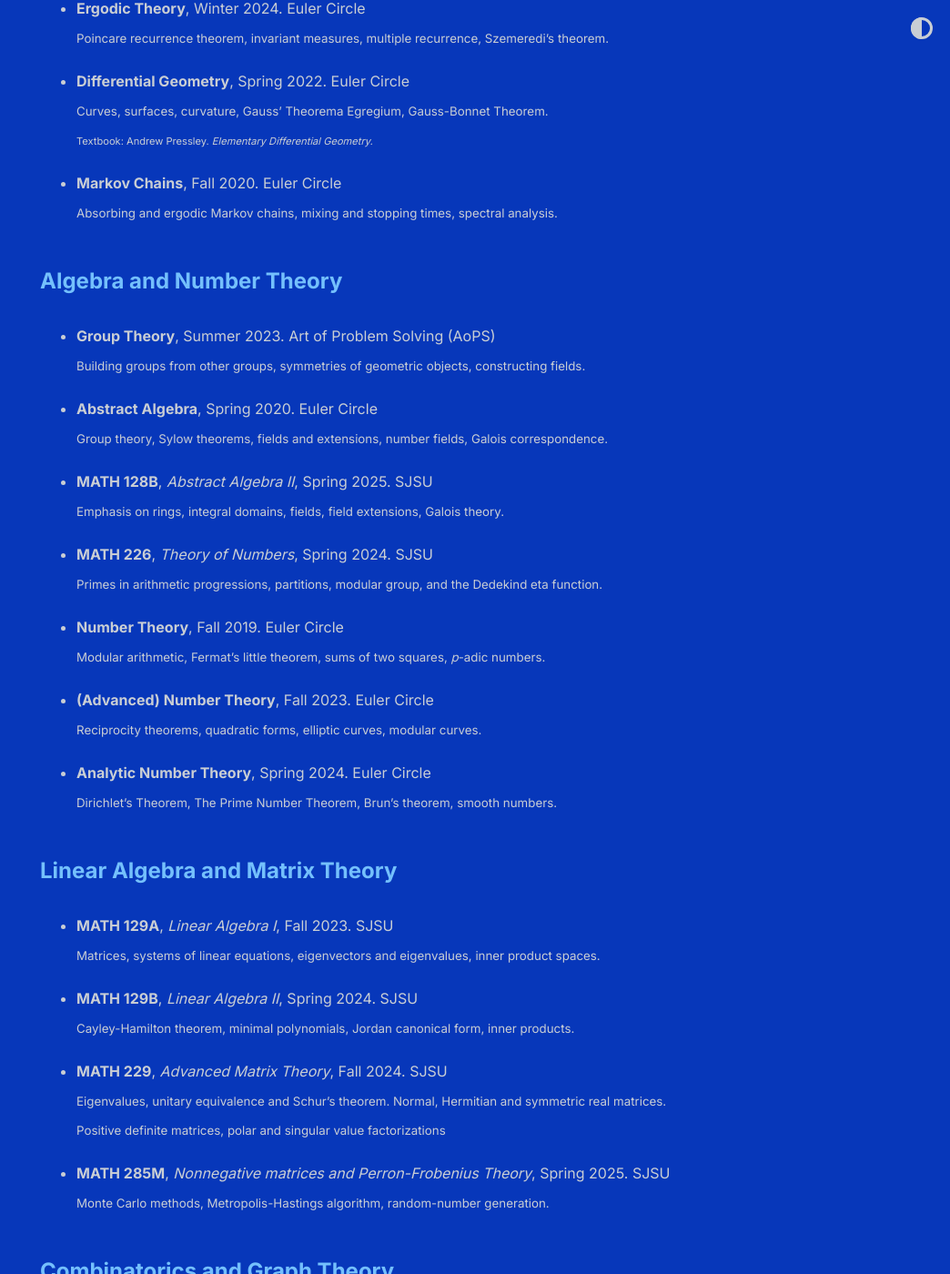
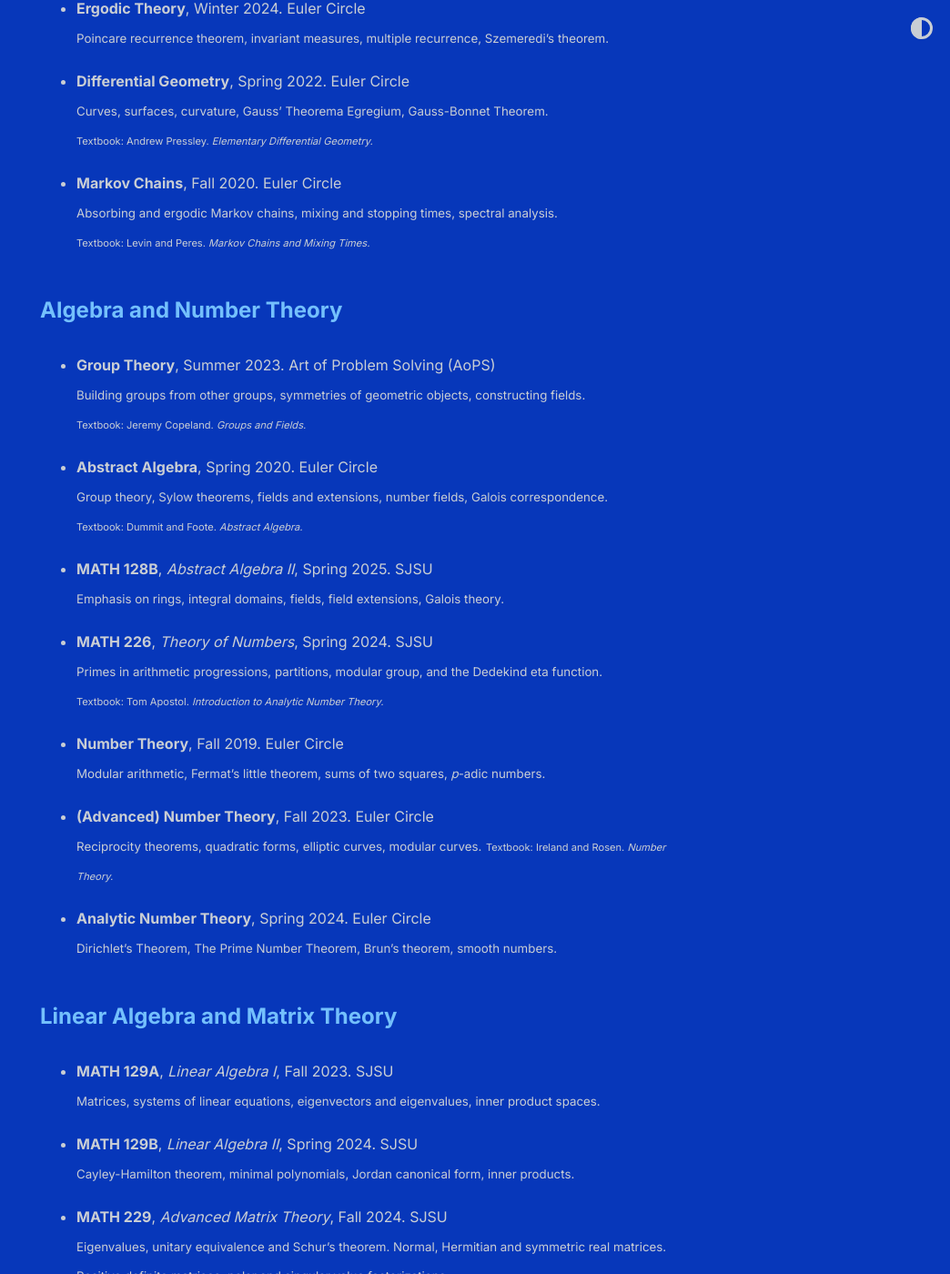
Before and after one commit to shihankanungo/shihankanungo.github.io, a Jekyll site: the page built from courses.md, in a window 1280 px wide and 1400 px high, scrolled down 1289 px. Shown: the whole window at 91% size, without its empty margins (236-1280 px from the left). Built offline with Jekyll 4.4.1, drawn with Linux system fonts in a browser that asks for light colours.

Commit message:
Update courses.md

```diff
--- a/courses.md
+++ b/courses.md
@@ -49,27 +49,32 @@ title: Mathematics coursework
 
 
 - **Markov Chains**, Fall 2020. Euler Circle <br>
-  <small>Absorbing and ergodic Markov chains, mixing and stopping times, spectral analysis.</small>
+  <small>Absorbing and ergodic Markov chains, mixing and stopping times, spectral analysis.</small> <br>
+  <small><small>Textbook: Levin and Peres. <i>Markov Chains and Mixing Times.</i></small></small>
 
 ## Algebra and Number Theory
 
 - **Group Theory**, Summer 2023. Art of Problem Solving (AoPS) <br>
-  <small>Building groups from other groups, symmetries of geometric objects, constructing fields.</small>
+  <small>Building groups from other groups, symmetries of geometric objects, constructing fields.</small> <br>
+  <small><small>Textbook: Jeremy Copeland. <i>Groups and Fields.</i></small></small>
 
 - **Abstract Algebra**, Spring 2020. Euler Circle <br>
-  <small>Group theory, Sylow theorems, fields and extensions, number fields, Galois correspondence.</small>
+  <small>Group theory, Sylow theorems, fields and extensions, number fields, Galois correspondence.</small> <br>
+  <small><small>Textbook: Dummit and Foote. <i>Abstract Algebra.</i></small></small>
 
 - **MATH 128B**, *Abstract Algebra II*, Spring 2025. SJSU <br>
   <small>Emphasis on rings, integral domains, fields, field extensions, Galois theory.</small>
 
 - **MATH 226**, *Theory of Numbers*, Spring 2024. SJSU <br>
-  <small>Primes in arithmetic progressions, partitions, modular group, and the Dedekind eta function.</small>
+  <small>Primes in arithmetic progressions, partitions, modular group, and the Dedekind eta function.</small> <br>
+  <small><small>Textbook: Tom Apostol. <i>Introduction to Analytic Number Theory.</i></small></small>
 
 - **Number Theory**, Fall 2019. Euler Circle <br>
   <small>Modular arithmetic, Fermat's little theorem, sums of two squares, *p*-adic numbers.</small>
 
 - **(Advanced) Number Theory**, Fall 2023. Euler Circle <br>
   <small>Reciprocity theorems, quadratic forms, elliptic curves, modular curves.</small>
+  <small><small>Textbook: Ireland and Rosen. <i>Number Theory.</i></small></small>
 
 - **Analytic Number Theory**, Spring 2024. Euler Circle <br>
   <small>Dirichlet’s Theorem, The Prime Number Theorem, Brun's theorem, smooth numbers.</small>
```
